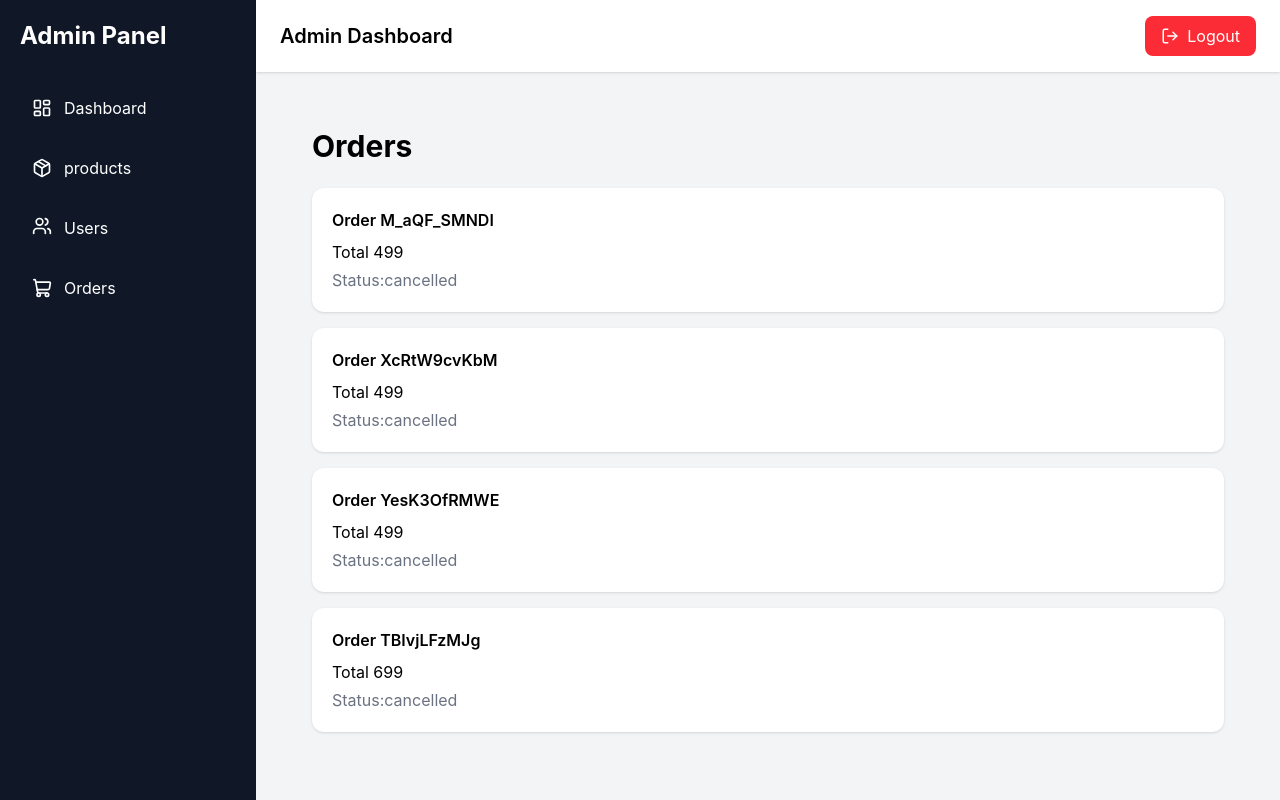
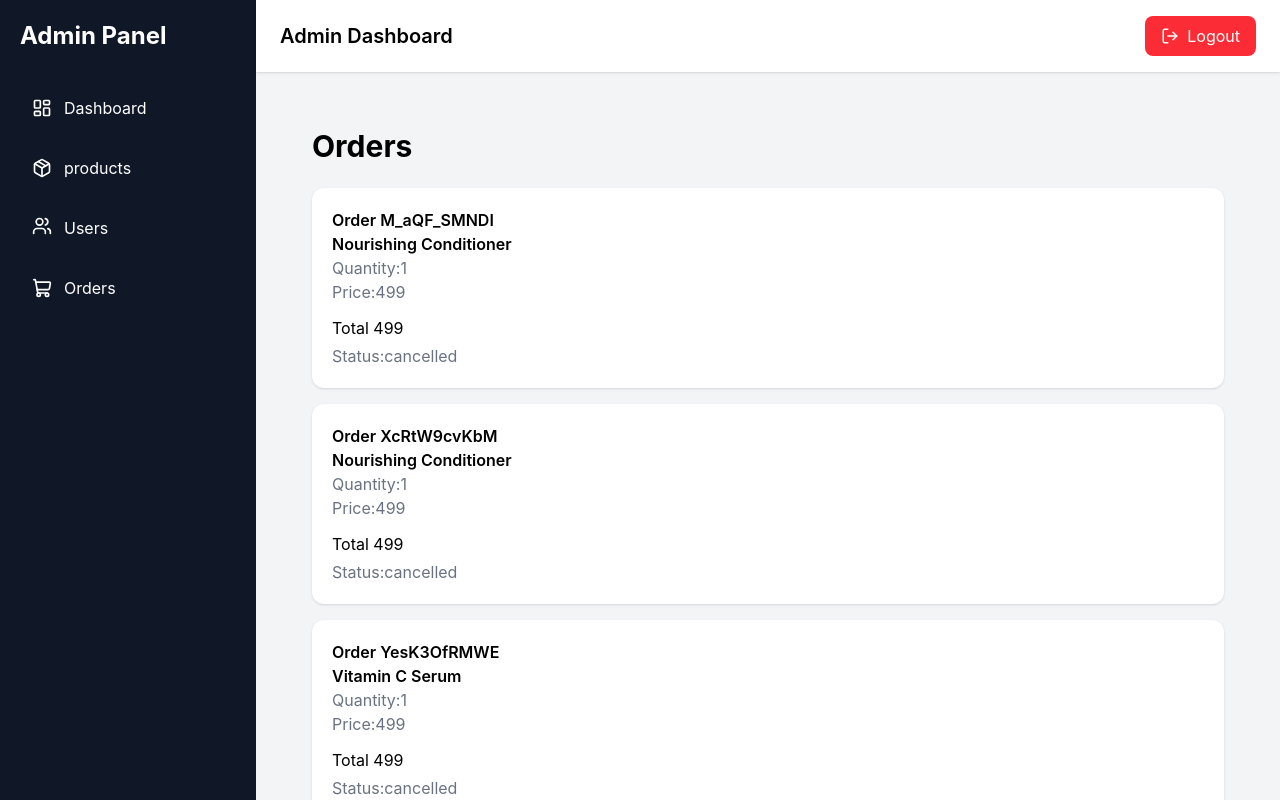
Before and after one commit to ridhafathima1/e-commerce-project, a React (Vite) app: page /admin/orders in a window 1280 px wide. Shown: the top 800 px of the page. Built offline with nearby package versions, Linux system fonts and the light colour scheme; data requests are answered from the project's data file; sample sign-in values are in the browser's storage.

Commit message:
added order details

```diff
--- a/src/admin-side/pages/adminorders.jsx
+++ b/src/admin-side/pages/adminorders.jsx
@@ -14,6 +14,13 @@ function Adminorders(){
                 {orders.map((order)=>(
                     <div key={order.id} className="rounded-xl bg-white p-5 shadow">
                         <h2 className="font-semibold">Order {order.id}</h2>
+                        {order.items.map((item)=>(
+                            <div className="mb-3" key={item.productId}>
+                                <p className="font-semibold">{item.name}</p>
+                                <p className="text-gray-500">Quantity:{item.quantity}</p>
+                                <p className="text-gray-500">Price:{item.price}</p>
+                            </div>
+                        ))}
                         <p className="mt-2">Total {order.total}</p>
                         <p className="mt-1 text-gray-500">Status:{order.status}</p>
                     </div>
```
